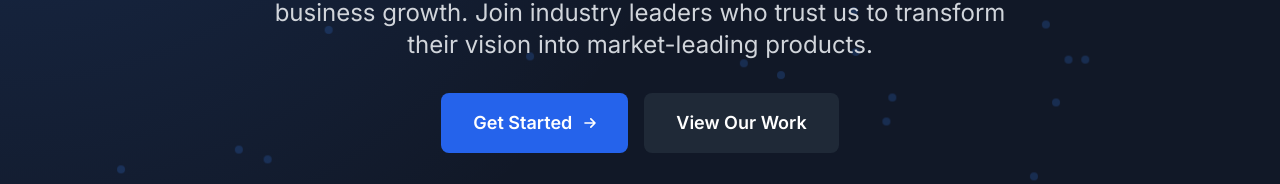
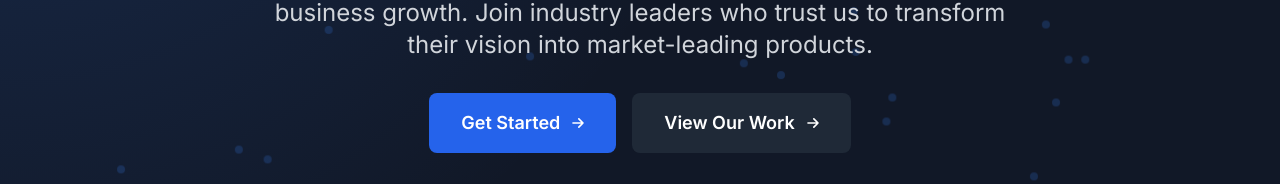
Before and after one commit to Brannyaj/synvra, a Next.js app in the folder frontend/: page / in a window 1280 px wide. Shown: the part 377-561 px from the top of the page. Built offline with nearby package versions, Linux system fonts and the light colour scheme; no server answers.

Commit message:
fix: make View Our Work button in hero section navigate to case studies page

```diff
--- a/frontend/src/components/HeroSection.tsx
+++ b/frontend/src/components/HeroSection.tsx
@@ -2,8 +2,10 @@
 
 import { useState, useEffect } from 'react';
 import { motion, useScroll, useTransform } from 'framer-motion';
+import { useRouter } from 'next/navigation';
 
 export default function HeroSection() {
+  const router = useRouter();
   const [mousePosition, setMousePosition] = useState({ x: 0, y: 0 });
   const { scrollY } = useScroll();
   const y = useTransform(scrollY, [0, 500], [0, 200]);
@@ -101,12 +103,25 @@ export default function HeroSection() {
               />
             </svg>
           </a>
-          <a
-            href="#featured-projects"
-            className="px-8 py-4 bg-gray-800 text-white rounded-lg font-semibold text-lg hover:bg-gray-700 transition-colors duration-200"
+          <button
+            onClick={() => router.push('/case-studies')}
+            className="px-8 py-4 bg-gray-800 text-white rounded-lg font-semibold text-lg hover:bg-gray-700 transition-colors duration-200 flex items-center group"
           >
             View Our Work
-          </a>
+            <svg
+              className="ml-2 -mr-1 w-5 h-5 transform transition-transform duration-200 group-hover:translate-x-1"
+              fill="none"
+              viewBox="0 0 24 24"
+              stroke="currentColor"
+            >
+              <path
+                strokeLinecap="round"
+                strokeLinejoin="round"
+                strokeWidth={2}
+                d="M13 7l5 5m0 0l-5 5m5-5H6"
+              />
+            </svg>
+          </button>
         </motion.div>
 
         {/* Trust Badges */}
```
